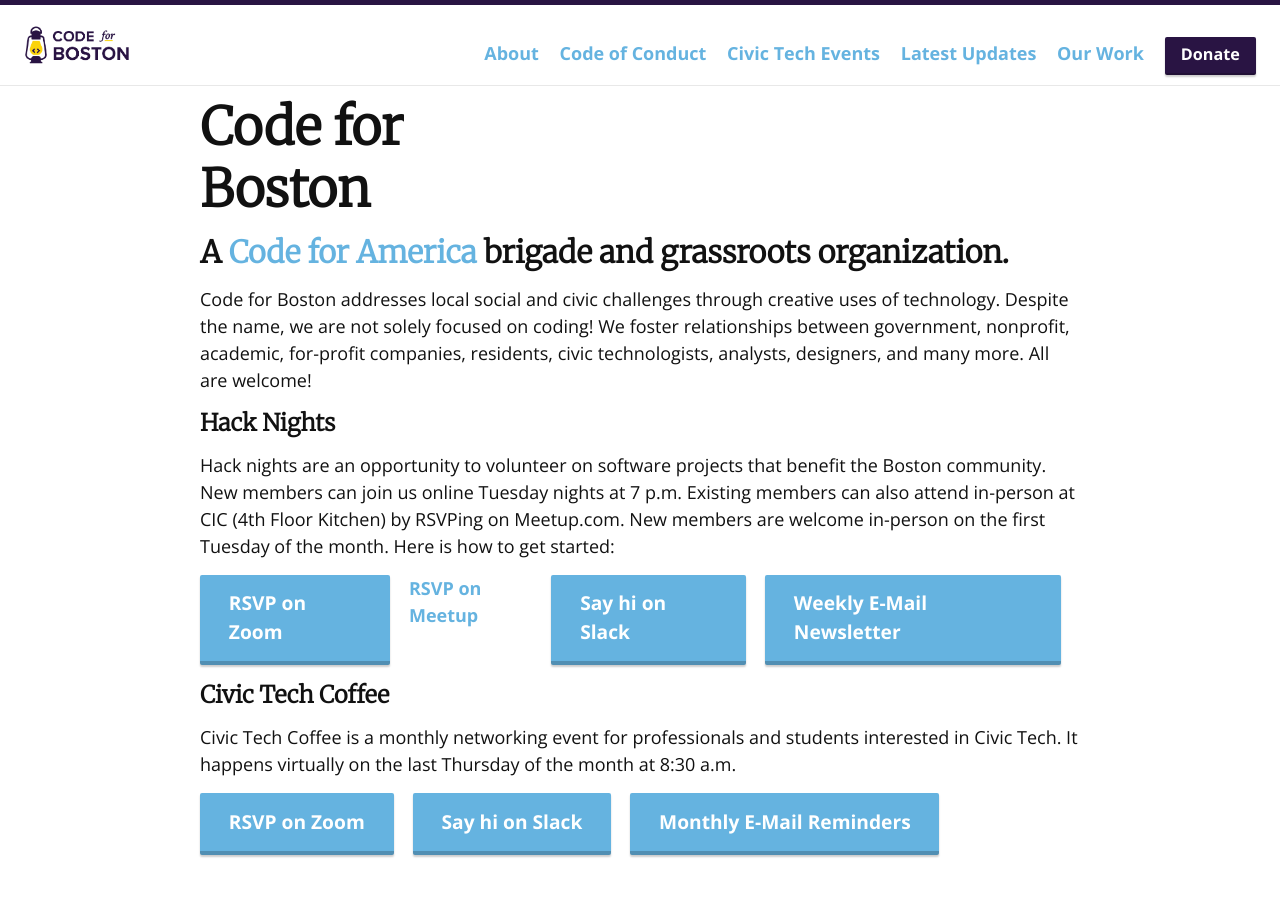
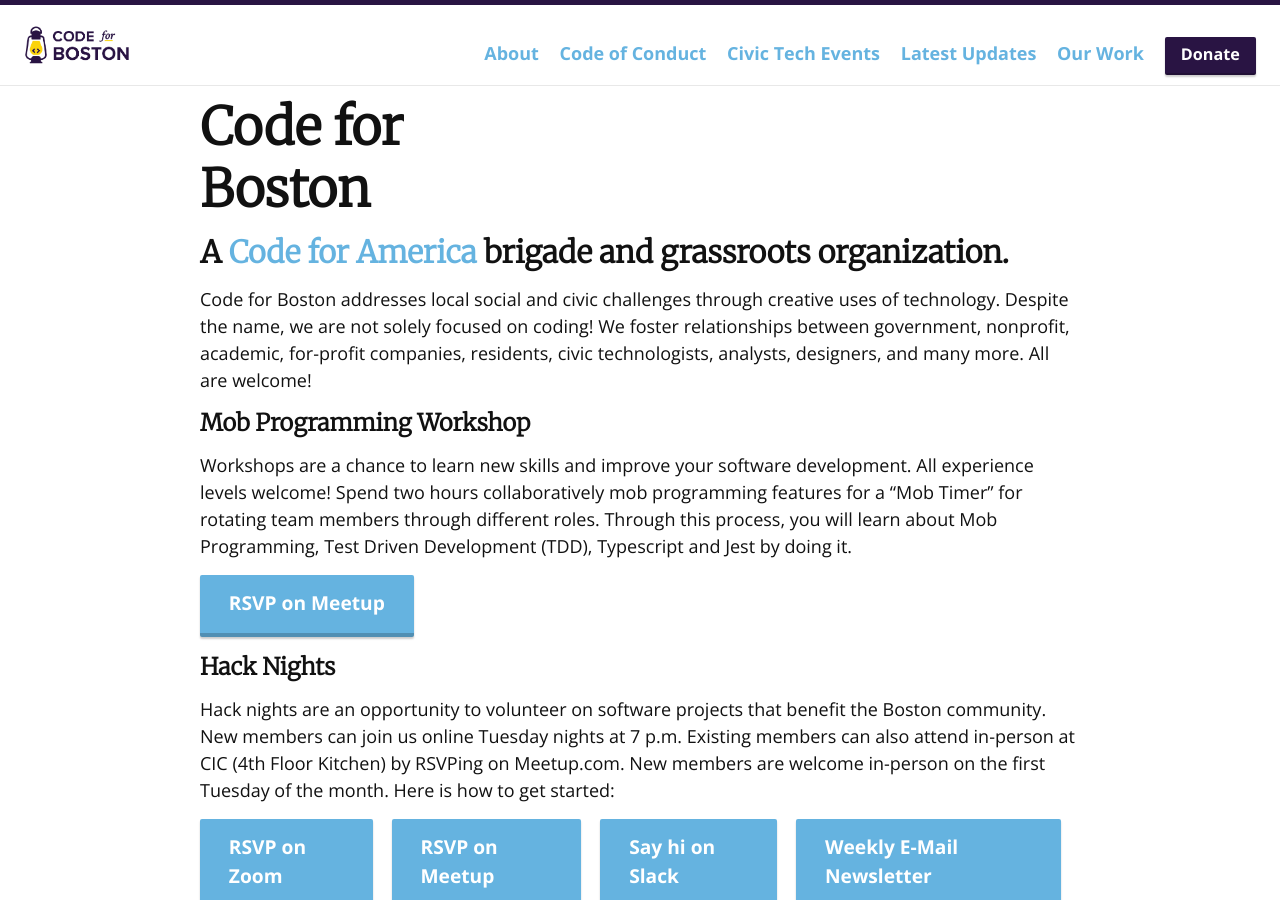
Before and after one commit to codeforboston/codeforboston.org, a Jekyll site: the page built from index.html, in a window 1280 px wide and 900 px high. Built offline with Jekyll 4.4.1, drawn with Linux system fonts in a browser that asks for light colours; nearby versions of some CDN libraries.

Commit message:
Add Mob Programming Workshop
Add mob programming workshop.

```diff
--- a/index.html
+++ b/index.html
@@ -22,6 +22,18 @@
 
   <div>
     <h3>
+     Mob Programming Workshop
+    </h3>
+    <p>
+      Workshops are a chance to learn new skills and improve your software development. All experience levels welcome! Spend two hours collaboratively mob programming features for a “Mob Timer” for rotating team members through different roles. Through this process, you will learn about Mob Programming, Test Driven Development (TDD), Typescript and Jest by doing it.
+    </p>
+  </div>
+  <div class="btn-group">
+    <a href="https://www.meetup.com/Boston-Software-Crafters/events/285576929/" class="btn-secondary">RSVP on Meetup</a>
+  </div>
+
+  <div>
+    <h3>
      Hack Nights
     </h3>
     <p>
@@ -32,7 +44,7 @@
 
   <div class="btn-group">
     <a href="{{ site.zoom_url }}" class="btn-secondary">RSVP on Zoom</a>
-    <a href="https://www.meetup.com/code-for-boston/">RSVP on Meetup</a>
+    <a href="https://www.meetup.com/code-for-boston/" class="btn-secondary">RSVP on Meetup</a>
     <a
       href="{{ site.slack_url }}"
       class="btn-secondary"
```
